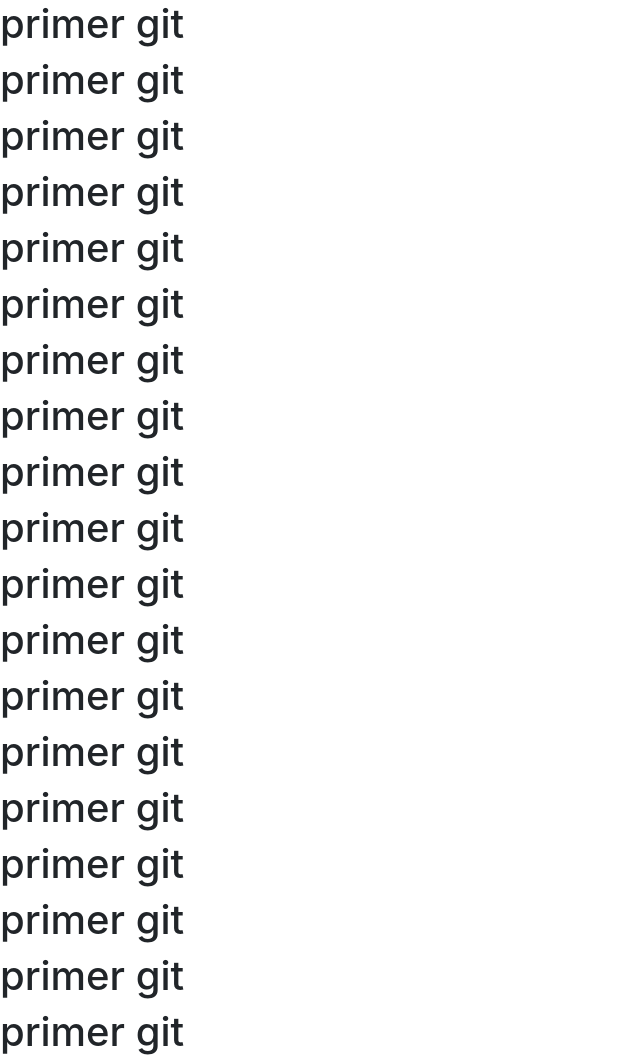
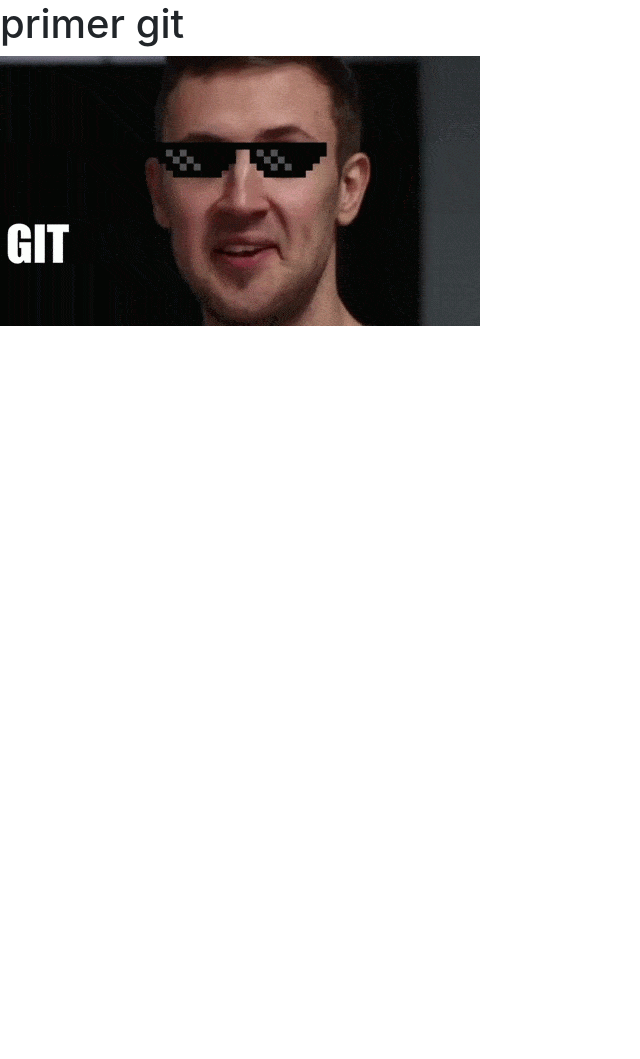
Before and after one commit to pacgrafica/gitproduccion, a plain HTML site: page index.html in a window 1280 px wide. Shown: the top 1059 px of the page, without its empty margins (0-640 px from the left). After the commit the page ends 800 px from the top, so only its background shows below. Drawn offline with nearby package versions, Linux system fonts and the light colour scheme.

Commit message:
agrague un gif de git jajajaja

```diff
--- a/index.html
+++ b/index.html
@@ -11,7 +11,8 @@
     <title>OH GOD HAS A PLAN TO KILL US ALL</title>
   </head>
   <body>
-    <h1>primer git</h1> <h1>primer git</h1> <h1>primer git</h1> <h1>primer git</h1> <h1>primer git</h1> <h1>primer git</h1> <h1>primer git</h1> <h1>primer git</h1> <h1>primer git</h1> <h1>primer git</h1> <h1>primer git</h1> <h1>primer git</h1> <h1>primer git</h1> <h1>primer git</h1> <h1>primer git</h1> <h1>primer git</h1> <h1>primer git</h1> <h1>primer git</h1> <h1>primer git</h1> <h1>primer git</h1> <h1>primer git</h1> <h1>primer git</h1> <h1>primer git</h1> <h1>primer git</h1> <h1>primer git</h1> <h1>primer git</h1> <h1>primer git</h1> <h1>primer git</h1> <h1>primer git</h1> <h1>primer git</h1> <h1>primer git</h1> <h1>primer git</h1> <h1>primer git</h1> <h1>primer git</h1> <h1>primer git</h1> <h1>primer git</h1> <h1>primer git</h1> <h1>primer git</h1> <h1>primer git</h1> <h1>primer git</h1>
+    <h1>primer git</h1>
+    <img src="git.gif">
 
     <!-- Optional JavaScript -->
     <!-- jQuery first, then Popper.js, then Bootstrap JS -->
```
Also changed, not shown: git.gif (added).
